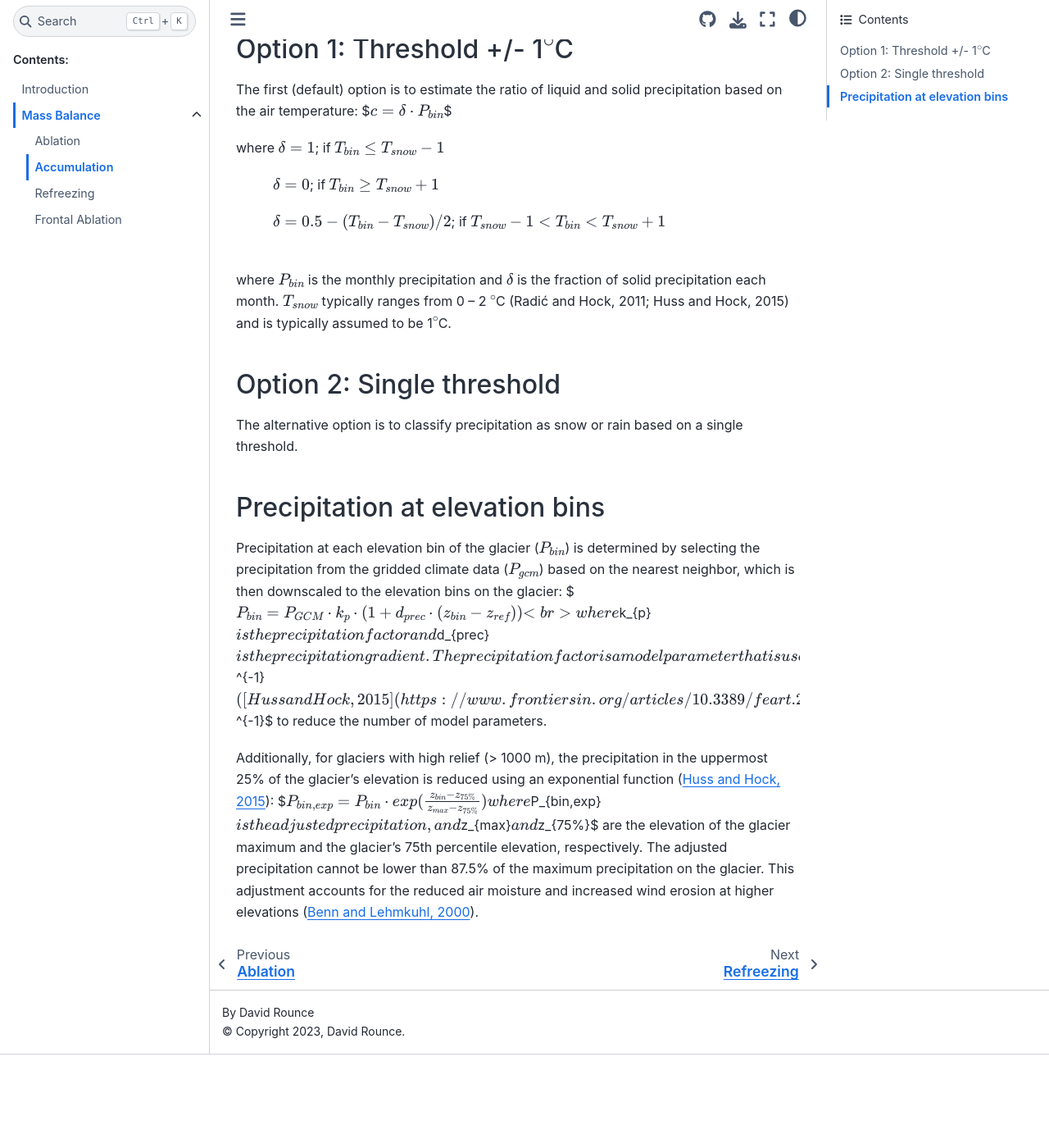
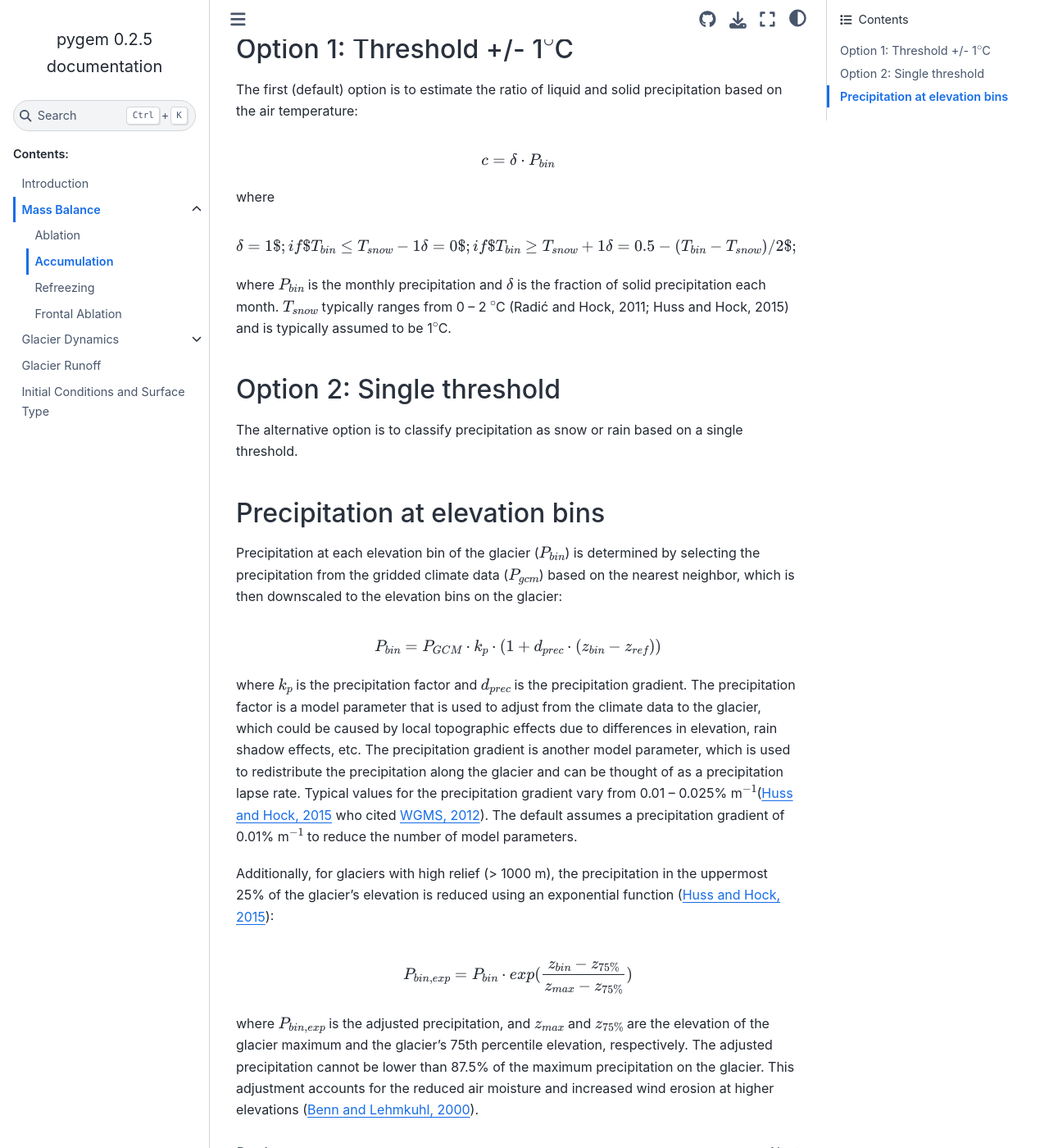
Before and after one commit to drounce/PyGEM, a Sphinx documentation site: the page built from docs/mb_accumulation.md, in a window 1280 px wide and 1400 px high, scrolled down 242 px. Shown: the whole window at 82% size. Built offline with Sphinx 7.4.7 and the Sphinx Book theme 1.1.4, drawn with Linux system fonts in a browser that asks for light colours; before the commit the page ends 1528 px from its top, so only the background shows below that.

Commit message:
fixing eqns adding more index

````diff
--- a/docs/index.rst
+++ b/docs/index.rst
@@ -12,6 +12,9 @@
 
    introduction
    mass_balance_parameterizations
+   glacier_dynamics_parameterizations
+   runoff
+   initial_conditions
 
 
 Indices and tables
--- a/docs/mb_accumulation.md
+++ b/docs/mb_accumulation.md
@@ -3,24 +3,29 @@
 
 ### Option 1: Threshold +/- 1$^{\circ}$C
 The first (default) option is to estimate the ratio of liquid and solid precipitation based on the air temperature:
-$$c = \delta \cdot P_{bin}$$
-
-where $\delta=1$; if $T_{bin} \leq T_{snow}-1$
-
-&nbsp;&nbsp;&nbsp;&nbsp;&nbsp;&nbsp;&nbsp;&nbsp;&nbsp; $\delta=0$; if $T_{bin} \geq T_{snow}+1$
-
-&nbsp;&nbsp;&nbsp;&nbsp;&nbsp;&nbsp;&nbsp;&nbsp;&nbsp; $\delta=0.5-(T_{bin}-T_{snow})/2$; if $T_{snow}-1 < T_{bin} < T_{snow}+1$
-
-<br>where $P_{bin}$ is the monthly precipitation and $\delta$ is the fraction of solid precipitation each month. $T_{snow}$ typically ranges from 0 – 2 $^{\circ}$C (Radić and Hock, 2011; Huss and Hock, 2015) and is typically assumed to be 1$^{\circ}$C.
+```{math}
+c = \delta \cdot P_{bin}
+```
+where
+```{math}
+\delta=1$; if $T_{bin} \leq T_{snow}-1
+\delta=0$; if $T_{bin} \geq T_{snow}+1
+\delta=0.5-(T_{bin}-T_{snow})/2$; if $T_{snow}-1 < T_{bin} < T_{snow}+1
+```
+where $P_{bin}$ is the monthly precipitation and $\delta$ is the fraction of solid precipitation each month. $T_{snow}$ typically ranges from 0 – 2 $^{\circ}$C (Radić and Hock, 2011; Huss and Hock, 2015) and is typically assumed to be 1$^{\circ}$C.
 
 ### Option 2: Single threshold
 The alternative option is to classify precipitation as snow or rain based on a single threshold.
 
 ### Precipitation at elevation bins
 Precipitation at each elevation bin of the glacier ($P_{bin}$) is determined by selecting the precipitation from the gridded climate data ($P_{gcm}$) based on the nearest neighbor, which is then downscaled to the elevation bins on the glacier:
-$$P_{bin} = P_{GCM} \cdot k_{p} \cdot (1 + d_{prec} \cdot (z_{bin} - z_{ref}))$$
-<br>where $k_{p}$ is the precipitation factor and $d_{prec}$ is the precipitation gradient. The precipitation factor is a model parameter that is used to adjust from the climate data to the glacier, which could be caused by local topographic effects due to differences in elevation, rain shadow effects, etc. The precipitation gradient is another model parameter, which is used to redistribute the precipitation along the glacier and can be thought of as a precipitation lapse rate. Typical values for the precipitation gradient vary from 0.01 – 0.025% m$^{-1}$([Huss and Hock, 2015](https://www.frontiersin.org/articles/10.3389/feart.2015.00054/full) who cited [WGMS, 2012](https://wgms.ch/products_fog/)). The default assumes a precipitation gradient of 0.01% m$^{-1}$ to reduce the number of model parameters.
+```{math}
+P_{bin} = P_{GCM} \cdot k_{p} \cdot (1 + d_{prec} \cdot (z_{bin} - z_{ref}))
+```
+where $k_{p}$ is the precipitation factor and $d_{prec}$ is the precipitation gradient. The precipitation factor is a model parameter that is used to adjust from the climate data to the glacier, which could be caused by local topographic effects due to differences in elevation, rain shadow effects, etc. The precipitation gradient is another model parameter, which is used to redistribute the precipitation along the glacier and can be thought of as a precipitation lapse rate. Typical values for the precipitation gradient vary from 0.01 – 0.025% m$^{-1}$([Huss and Hock, 2015](https://www.frontiersin.org/articles/10.3389/feart.2015.00054/full) who cited [WGMS, 2012](https://wgms.ch/products_fog/)). The default assumes a precipitation gradient of 0.01% m$^{-1}$ to reduce the number of model parameters.
 
 Additionally, for glaciers with high relief (> 1000 m), the precipitation in the uppermost 25% of the glacier’s elevation is reduced using an exponential function ([Huss and Hock, 2015](https://www.frontiersin.org/articles/10.3389/feart.2015.00054/full)):
-$$P_{bin,exp} = P_{bin} \cdot exp(\frac{z_{bin} - z_{75\%}}{z_{max} - z_{75\%}}) $$
+```{math}
+P_{bin,exp} = P_{bin} \cdot exp(\frac{z_{bin} - z_{75\%}}{z_{max} - z_{75\%}})
+```
 where $P_{bin,exp}$ is the adjusted precipitation, and $z_{max}$ and $z_{75\%}$ are the elevation of the glacier maximum and the glacier’s 75th percentile elevation, respectively. The adjusted precipitation cannot be lower than 87.5% of the maximum precipitation on the glacier. This adjustment accounts for the reduced air moisture and increased wind erosion at higher elevations ([Benn and Lehmkuhl, 2000](https://risweb.st-andrews.ac.uk/portal/en/researchoutput/mass-balance-and-equilibriumline-altitudes-of-glaciers-in-highmountain-environments(080f17fc-33dd-4805-bc97-a5aaa018a457)/export.html)).
````
Also changed, not shown: docs/mb_ablation.md (+9 -3 lines), docs/mb_frontalablation.md (+3 -1 lines), docs/mb_refreezing.md (+3 -1 lines).
